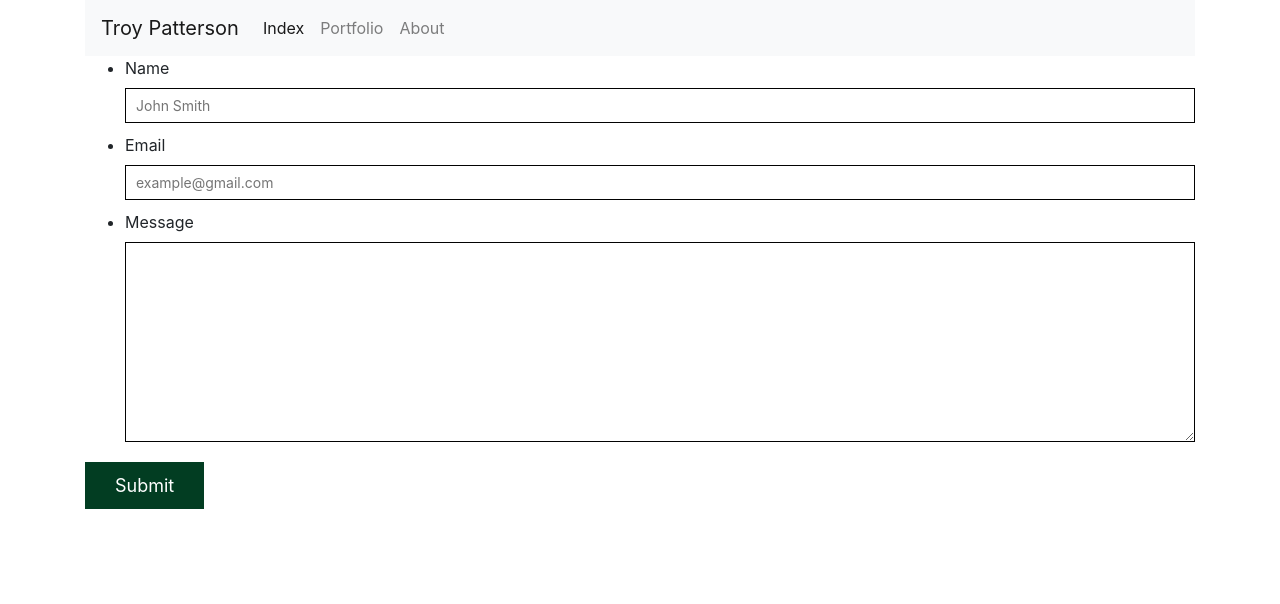
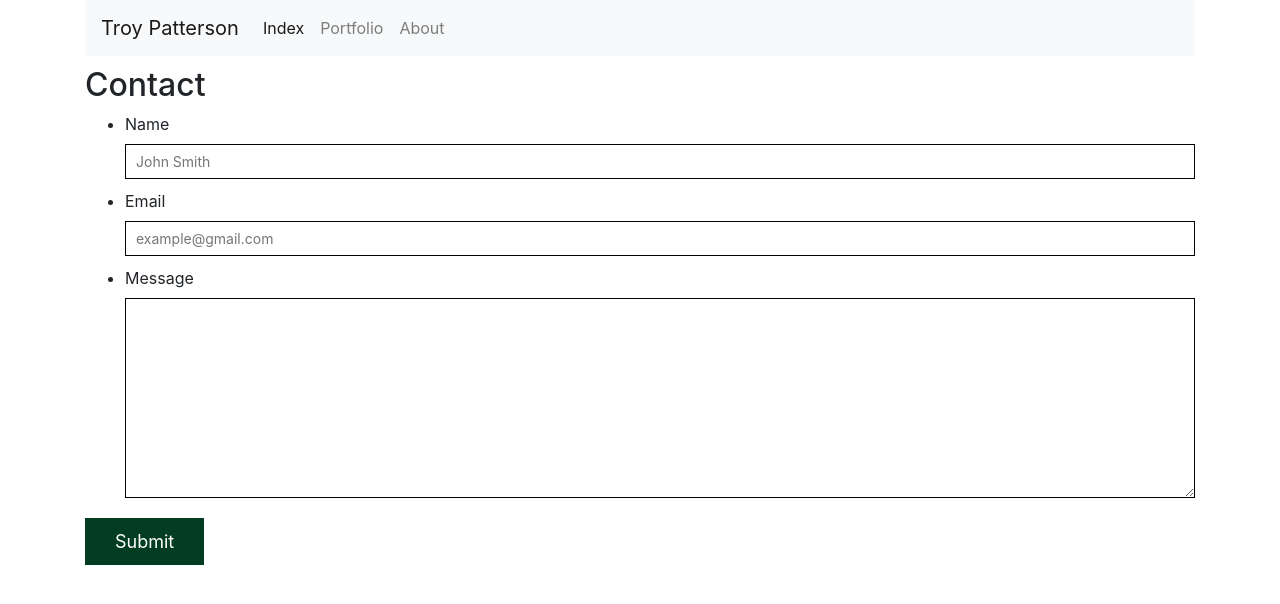
Before and after one commit to Troytacular/Bootstrap-portfolio, a plain HTML site: page contact.html in a window 1280 px wide. Drawn offline with nearby package versions, Linux system fonts and the light colour scheme.

Commit message:
added header

```diff
--- a/assets/css/style.css
+++ b/assets/css/style.css
@@ -39,3 +39,6 @@
     border: 0 none;
 
   }
+  #hotdog {
+      margin-top: 10px;
+  }
--- a/contact.html
+++ b/contact.html
@@ -44,6 +44,19 @@
 <div class="container">
     <div class="row">
         <div class="col-sm-12">
+            <h2 id= hotdog>Contact</h2>
+        </div>
+    </div>
+</div>
+
+
+
+
+
+
+    <div class="container">
+        <div class="row">
+            <div class="col-sm-12">
               <form id="contact-form">
                   <ul>
                       <li>
```
Lines whose indentation alone changed are shown as unchanged.
